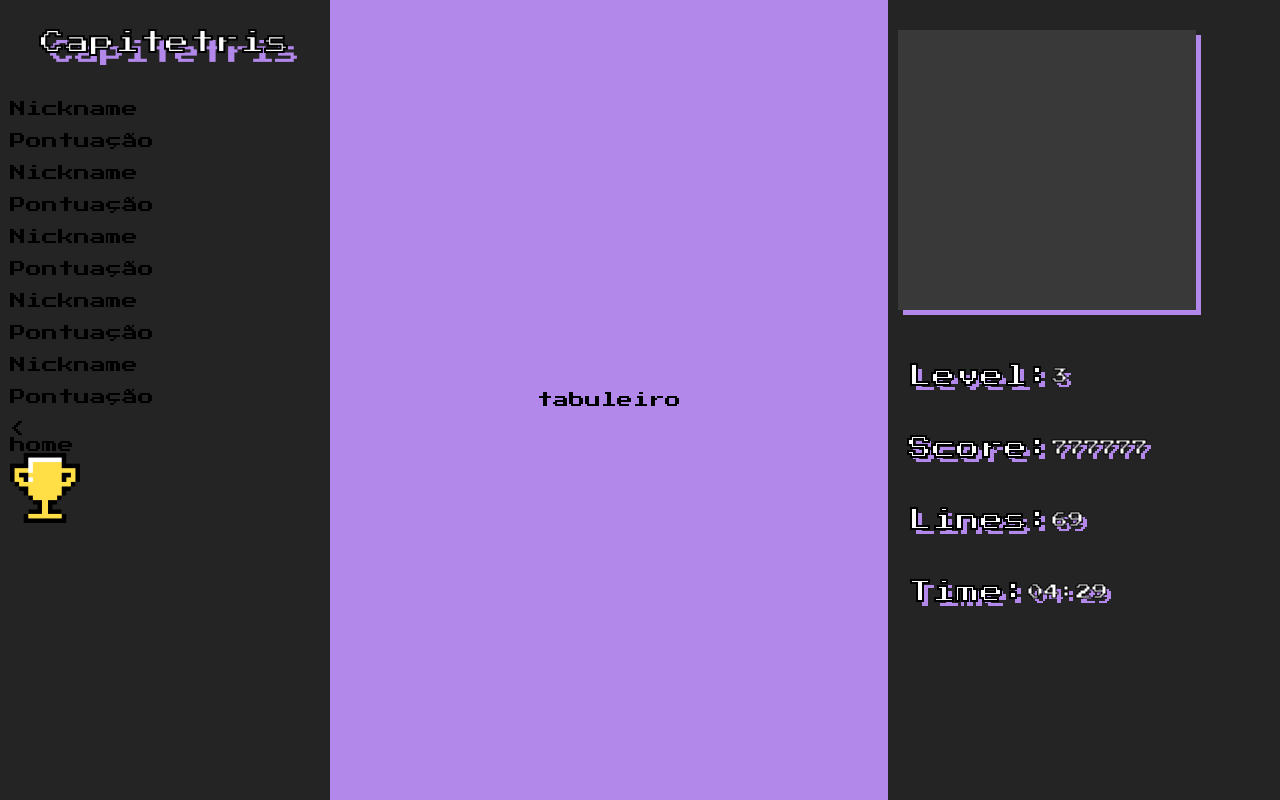
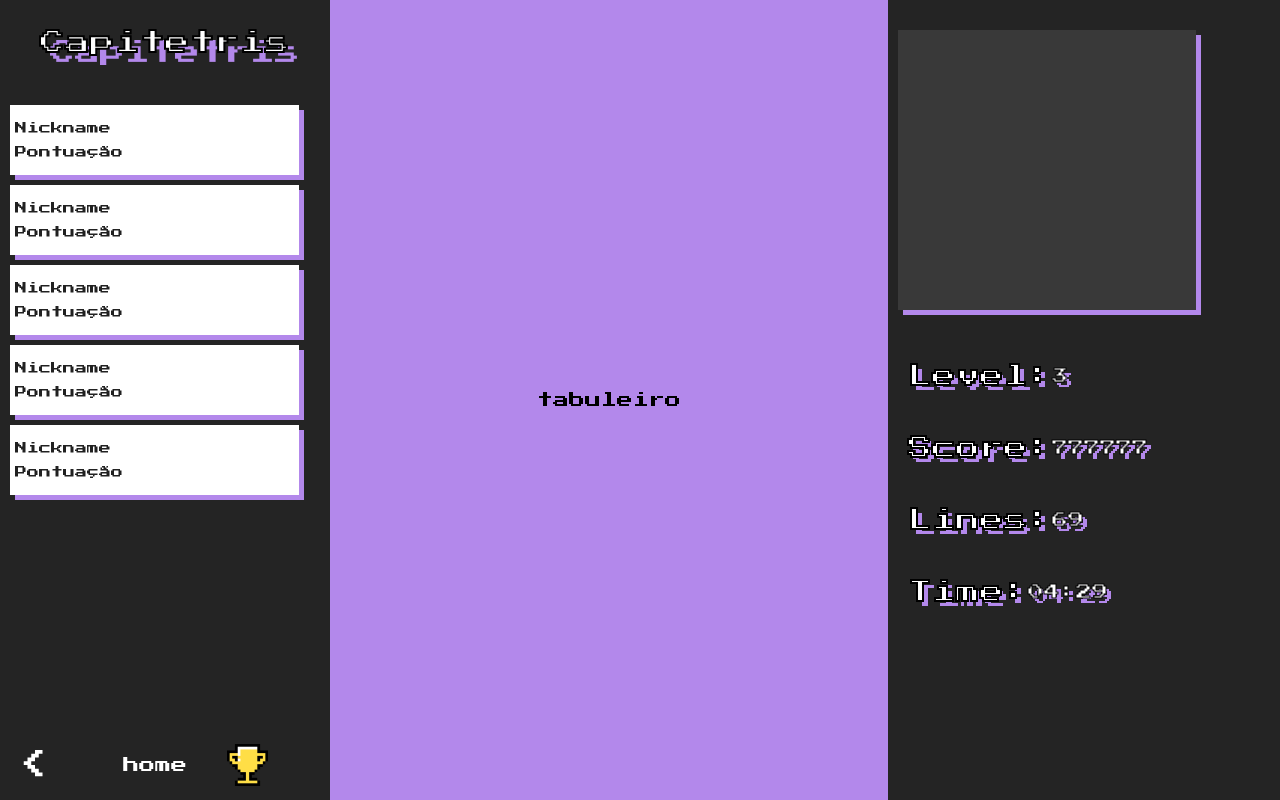
Before and after one commit to satoshi-eric/Capitetris, a PHP site: page /tela_inicial.html in a window 1280 px wide. Run offline with PHP 8.4, Linux system fonts and the light colour scheme.

Commit message:
css do menu de navegação
adicionando o css do menu de navegação da página inicial

```diff
--- a/Projeto/css/tela_inicial.css
+++ b/Projeto/css/tela_inicial.css
@@ -23,7 +23,11 @@ div.container > div.ranking-container{
     /* background-color: green; */
 }
 
-div.container > div.ranking-container > div.card-ranking{
+div.container > div.ranking-container > div.ranking-card-container{
+    flex: 90%;
+}
+
+div.container > div.ranking-container > div.ranking-card-container > div.card-ranking{
     width: 90%;
     border: none;
     background-color: #ffffff;
@@ -35,11 +39,11 @@ div.container > div.ranking-container > div.card-ranking{
 
 }
 
-div.container > div.ranking-container > div.card-ranking:hover{
+div.container > div.ranking-container > div.ranking-card-container > div.card-ranking:hover{
     width: 95%;
 }
 
-div.container > div.ranking-container > div.card-ranking > p{
+div.container > div.ranking-container > div.ranking-card-container > div.card-ranking > p{
     font-size: 12px;
     color: #212121;
 }
@@ -53,6 +57,40 @@ div.container > div.ranking-container > p.title-tela-inicial{
     text-align: center;
     -webkit-text-stroke-width: 2px;
     -webkit-text-stroke-color: #000000;
+
+    flex: 5%;
+}
+
+div.container > div.ranking-container > div.navigation{
+    /* background-color: #fff; */
+    display: flex;
+    flex-direction: row;
+    justify-content: center;
+    align-items: center;
+}
+
+div.container > div.ranking-container > div.navigation > div{
+    /* background-color: red; */
+    width: 70px;
+    height: 70px;
+    margin: 0px 10px;
+    cursor: pointer;
+
+    display: flex;
+    /* justify-content: center; */
+    align-items: center;
+    color: #ffffff;
+    flex: 5%;
+}
+
+div.container > div.ranking-container > div.navigation > div > img{
+    width: 50%;
+    object-position: center;
+    object-fit: cover;
+}
+
+div.container > div.ranking-container > div.navigation > div.back{
+    font-size: 30px;
 }
 
 div.container > div.tabuleiro{
@@ -68,6 +106,7 @@ div.container > div.game-data{
     display: flex;
     flex-direction: column;
     padding: 0px 10px;
+    /* justify-content: center; */
     /* background-color: yellow; */
 }
 
```
